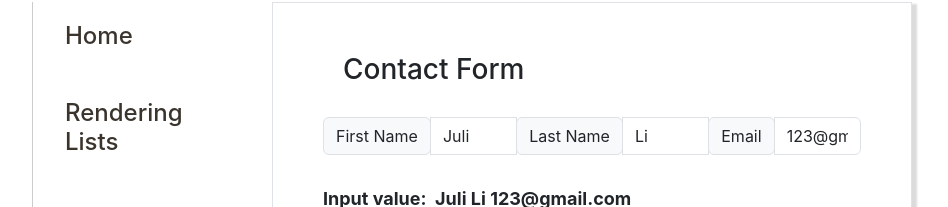
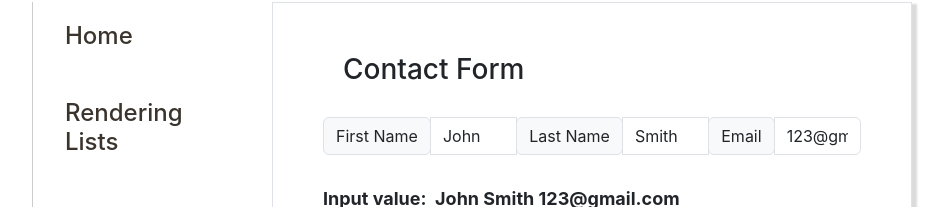
Before and after one commit to juliisstudy/react-projects, a React (Vite) app: page /form in a window 1280 px wide. Shown: the part 207-414 px from the top of the page, without its empty margins (48-996 px from the left). Built offline with nearby package versions, Linux system fonts and the light colour scheme.

Commit message:
Update FormII.jsx

```diff
--- a/src/routes/Form/FormII.jsx
+++ b/src/routes/Form/FormII.jsx
@@ -2,8 +2,8 @@ import {useState} from 'react';
 import Form from './Form';
 export default function FormII() {
     const [person, setPerson] = useState({
-      firstName: "Juli",
-      lastName: "Li",
+      firstName: "John",
+      lastName: "Smith",
       email: "123@gmail.com",
     });
 
```
